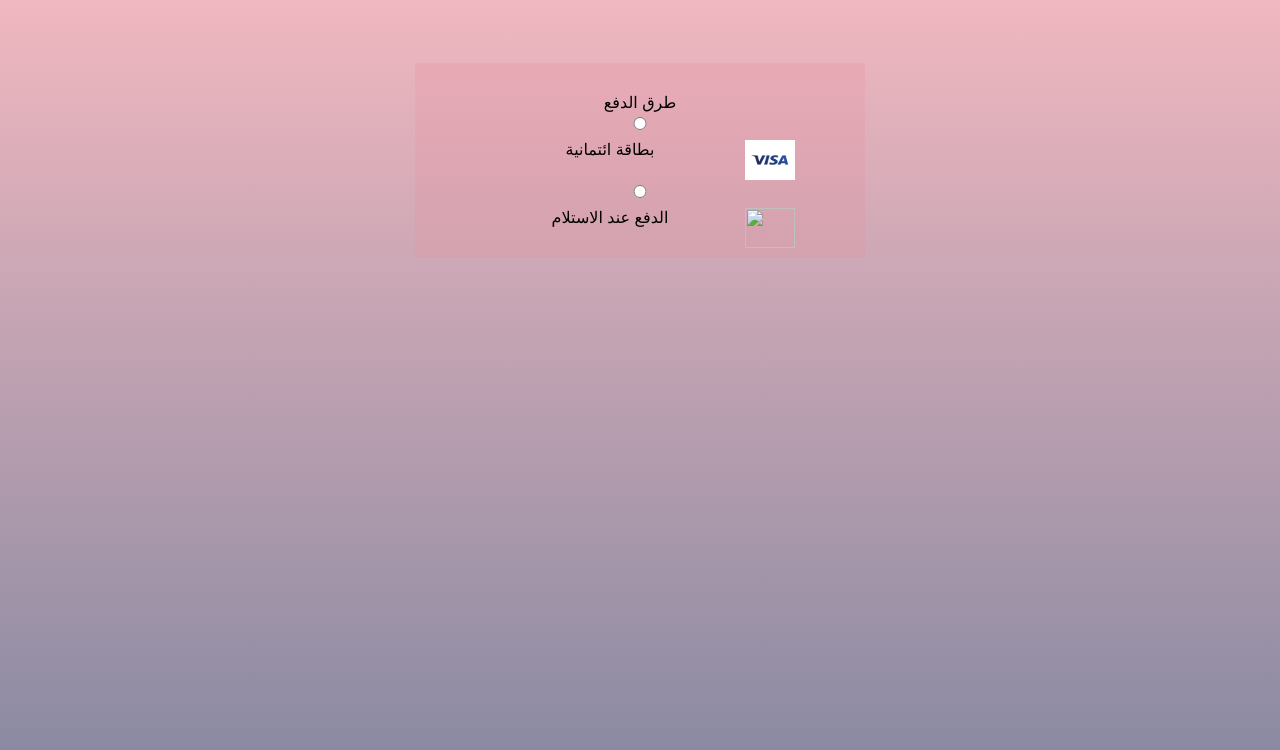
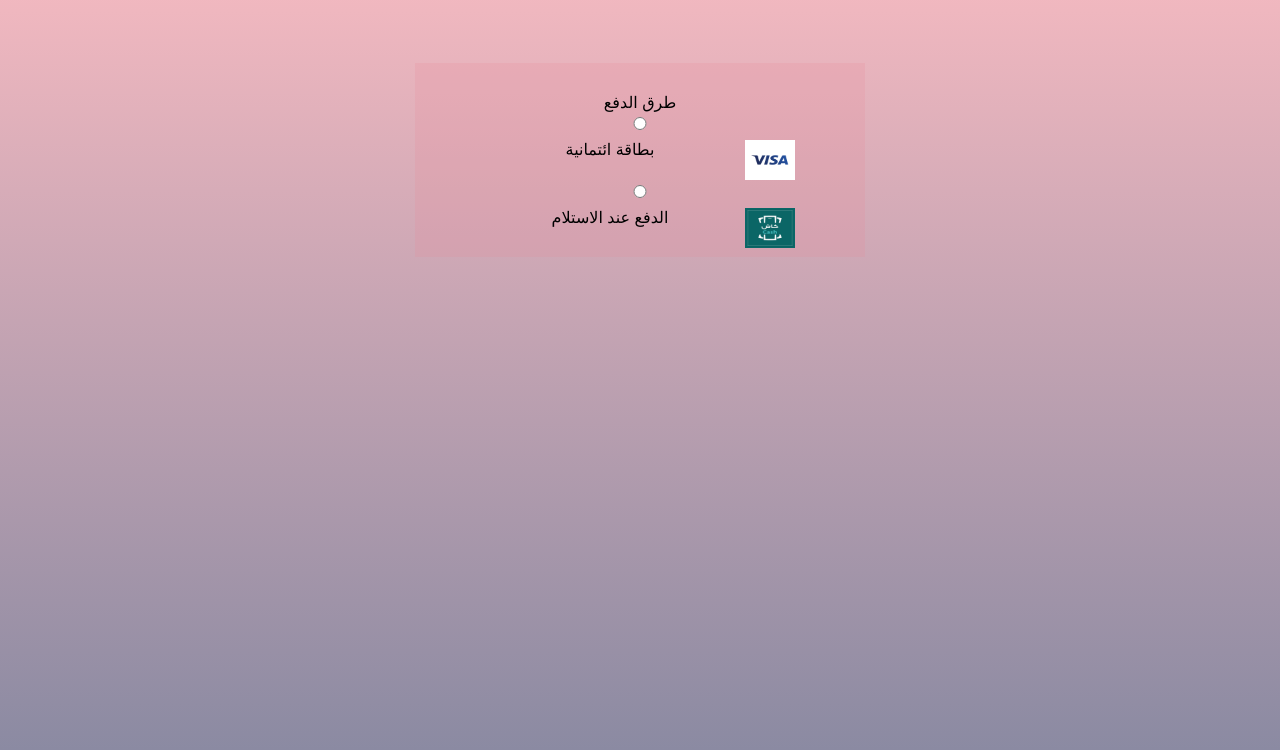
Before and after one commit to SH1kha1/reWear, a website: page payment.html in a window 1280 px wide. Drawn offline with Linux system fonts and the light colour scheme.

Commit message:
Update payment.html

```diff
--- a/payment.html
+++ b/payment.html
@@ -78,7 +78,7 @@
     </label>
     <label>
         <input type="radio" name="paymentMethod" value="cashOnDelivery" onchange="showPaymentForm()">
-        <img src="unnamed.png" alt="">
+        <img src="cashOnDilvery.png" alt="">
         الدفع عند الاستلام
     </label>
   </div>
```
